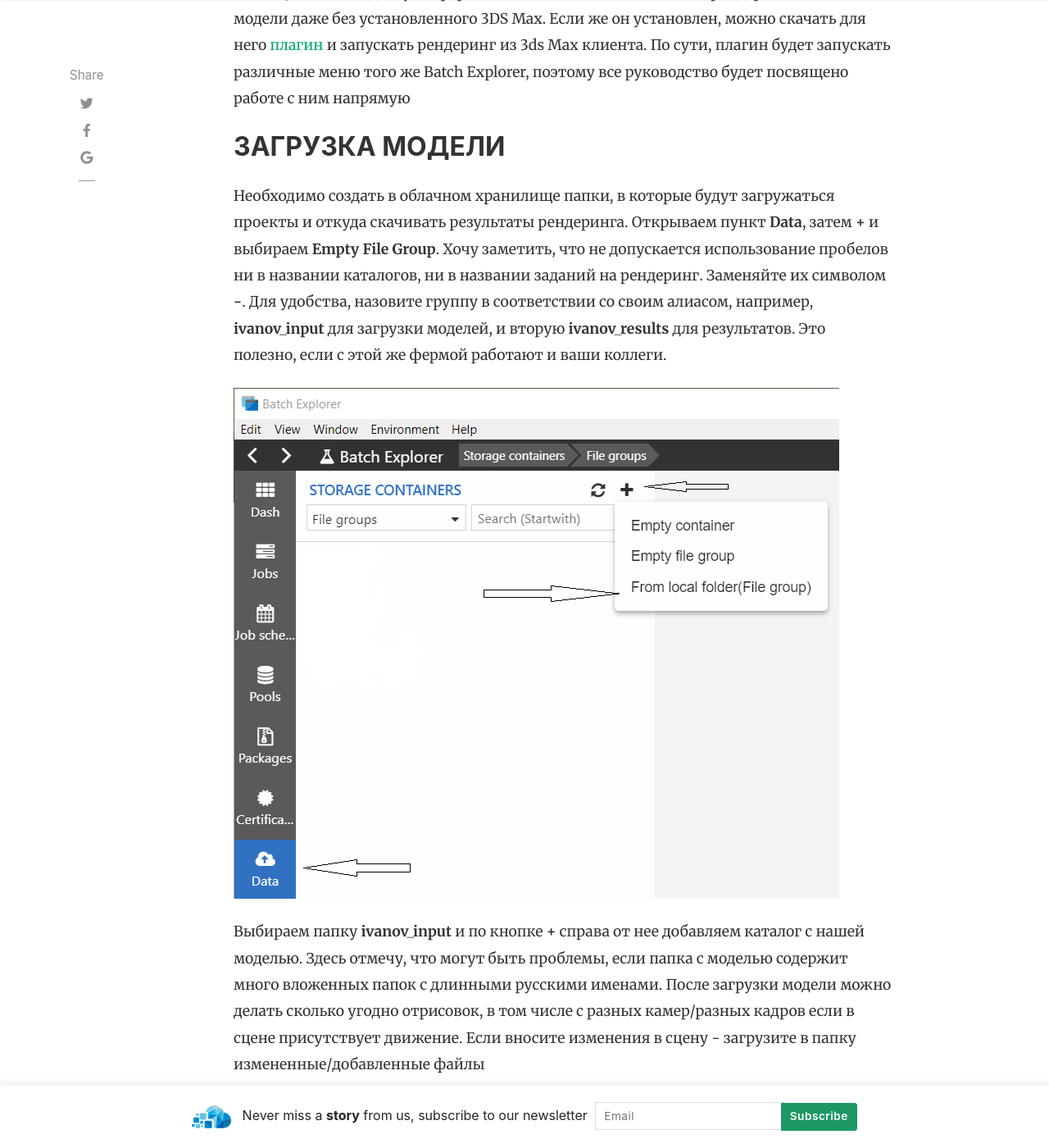
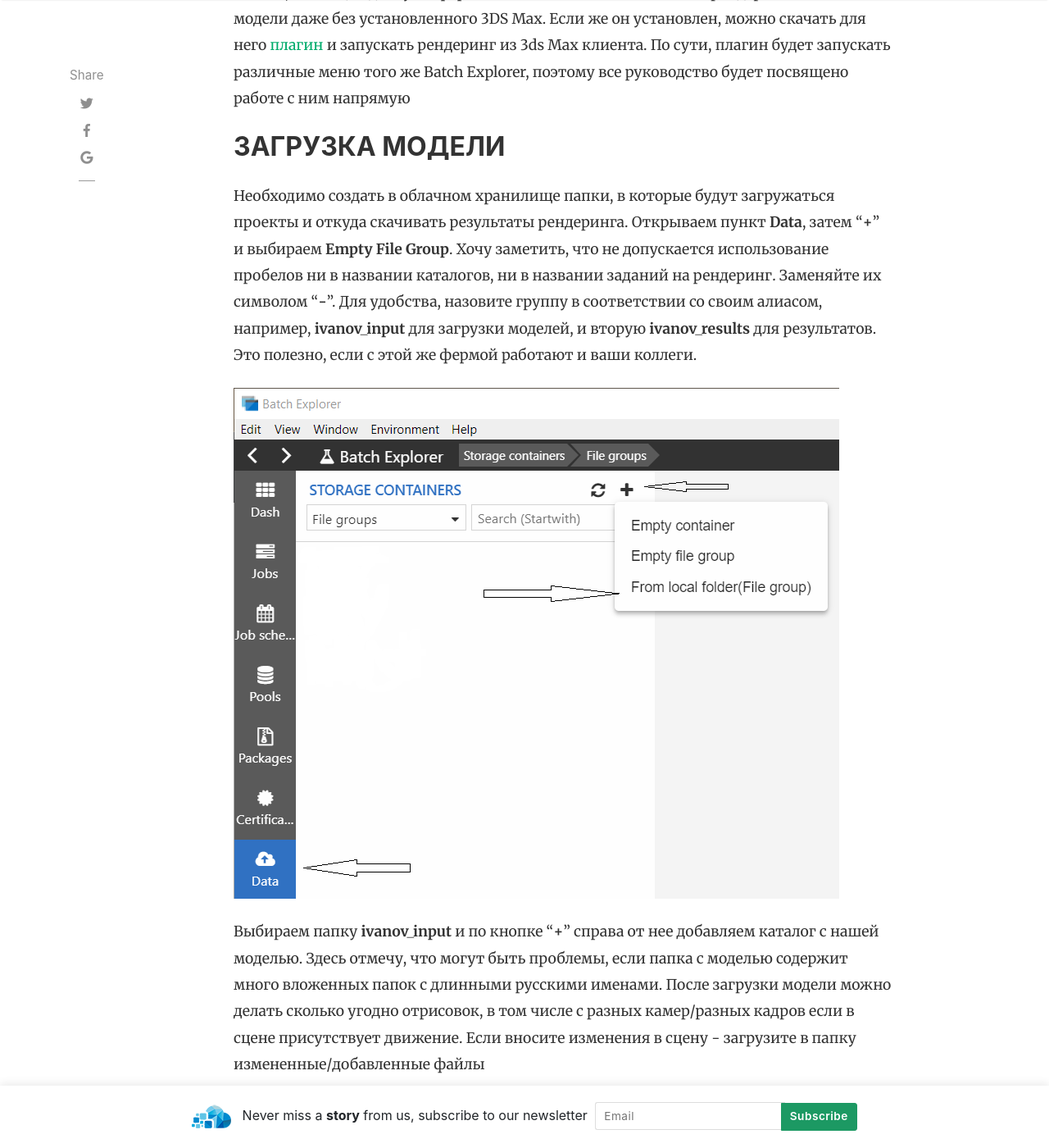
Before and after one commit to AzCEE/azcee.github.io, a Jekyll site: the page built from _posts/2020-10-10-3ds-max-rendering-guide.md, in a window 1280 px wide and 1400 px high, scrolled down 1251 px. Shown: the whole window at 82% size. Built offline with Jekyll 4.4.1, drawn with Linux system fonts in a browser that asks for light colours; nearby versions of some CDN libraries; comment, search, counter and statistics services are not loaded.

```diff
--- a/_posts/2020-10-10-3ds-max-rendering-guide.md
+++ b/_posts/2020-10-10-3ds-max-rendering-guide.md
@@ -27,12 +27,12 @@ hidden: true
 ## ЗАГРУЗКА МОДЕЛИ
 
 Необходимо создать в облачном хранилище папки, в которые будут загружаться проекты и откуда скачивать результаты рендеринга.
-Открываем пункт **Data**, затем **+** и выбираем **Empty File Group**. Хочу заметить, что не допускается использование пробелов ни в названии каталогов, ни в названии заданий на рендеринг. Заменяйте их символом **-**. Для удобства, назовите группу в соответствии со своим алиасом, например, **ivanov_input** для загрузки моделей, и вторую **ivanov_results** для результатов. Это полезно, если с этой же фермой работают и ваши коллеги.
+Открываем пункт **Data**, затем "**+**" и выбираем **Empty File Group**. Хочу заметить, что не допускается использование пробелов ни в названии каталогов, ни в названии заданий на рендеринг. Заменяйте их символом "**-**". Для удобства, назовите группу в соответствии со своим алиасом, например, **ivanov_input** для загрузки моделей, и вторую **ivanov_results** для результатов. Это полезно, если с этой же фермой работают и ваши коллеги.
 
 
 ![Image](/assets/users/sergeyperus/new-filegroup.png)
 
-Выбираем папку **ivanov_input** и по кнопке **+** справа от нее добавляем каталог с нашей моделью. Здесь отмечу, что могут быть проблемы, если папка с моделью содержит много вложенных папок с длинными русскими именами. После загрузки модели можно делать сколько угодно отрисовок, в том числе с разных камер/разных кадров если в сцене присутствует движение. Если вносите изменения в сцену - загрузите в папку измененные/добавленные файлы
+Выбираем папку **ivanov_input** и по кнопке "**+**" справа от нее добавляем каталог с нашей моделью. Здесь отмечу, что могут быть проблемы, если папка с моделью содержит много вложенных папок с длинными русскими именами. После загрузки модели можно делать сколько угодно отрисовок, в том числе с разных камер/разных кадров если в сцене присутствует движение. Если вносите изменения в сцену - загрузите в папку измененные/добавленные файлы
 
 ## РЕНДЕРИНГ
 
```
